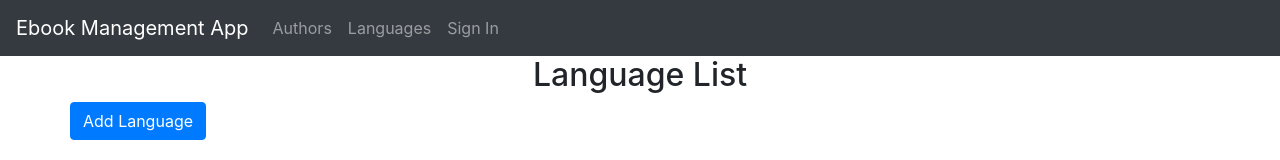
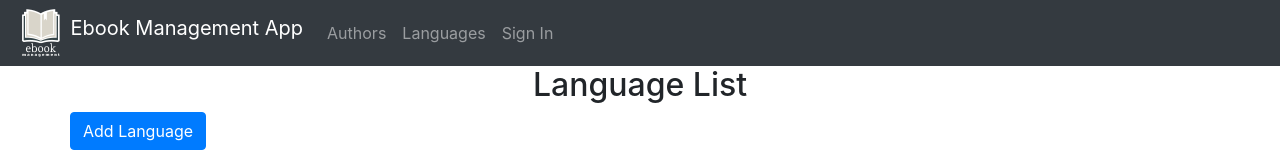
Before and after one commit to nhantruongtraining/ebook-manager-react, a React (Create React App) app: page / in a window 1280 px wide. Shown: the top 160 px of the page. Built offline with nearby package versions, Linux system fonts and the light colour scheme; no server answers.

Commit message:
add Logo

```diff
--- a/src/components/HeaderComponent.js
+++ b/src/components/HeaderComponent.js
@@ -15,7 +15,13 @@ class HeaderComponent extends Component {
             <div>
                 <header>
                     <nav className="navbar navbar-expand-md navbar-dark bg-dark">
-                        <div><a href="http://localhost:3000/" className="navbar-brand">Ebook Management App</a></div>
+                        <div><img
+                            alt=""
+                            src="logo.png"
+                            width="50"
+                            height="50"
+                            className="d-inline-block align-top"
+                        />{' '}<a href="http://localhost:3000/" className="navbar-brand">Ebook Management App</a></div>
                         <div className="navbar-nav mr-auto">
                             <li className="nav-item">
                                 <Link to="/authors" className="nav-link">Authors</Link>
--- a/src/components/NotFound.js
+++ b/src/components/NotFound.js
@@ -5,7 +5,7 @@ const NotFound = () => {
         <div>
             <br></br>
             <h3>Awesome thing is on the way.<br />
-                <small class="text-muted">We are working on this feature and will lauch soon.</small></h3>
+                <small className="text-muted">We are working on this feature and will lauch soon.</small></h3>
         </div>
     );
 }
--- a/src/components/ViewLanguageComponent.jsx
+++ b/src/components/ViewLanguageComponent.jsx
@@ -25,11 +25,11 @@ class ViewLanguageComponent extends Component {
           <h3 className="text-center"> View Language Details</h3>
           <div className="card-body">
             <div className="row">
-              <label> Language Name: </label>
+              <label>Language Name: &nbsp;</label>
               <div> {this.state.language.name}</div>
             </div>
             <div className="row">
-              <label> Language Code: </label>
+              <label>Language Code: &nbsp;</label>
               <div> {this.state.language.code}</div>
             </div>
           </div>
```
Also changed, not shown: public/logo.png (added).
